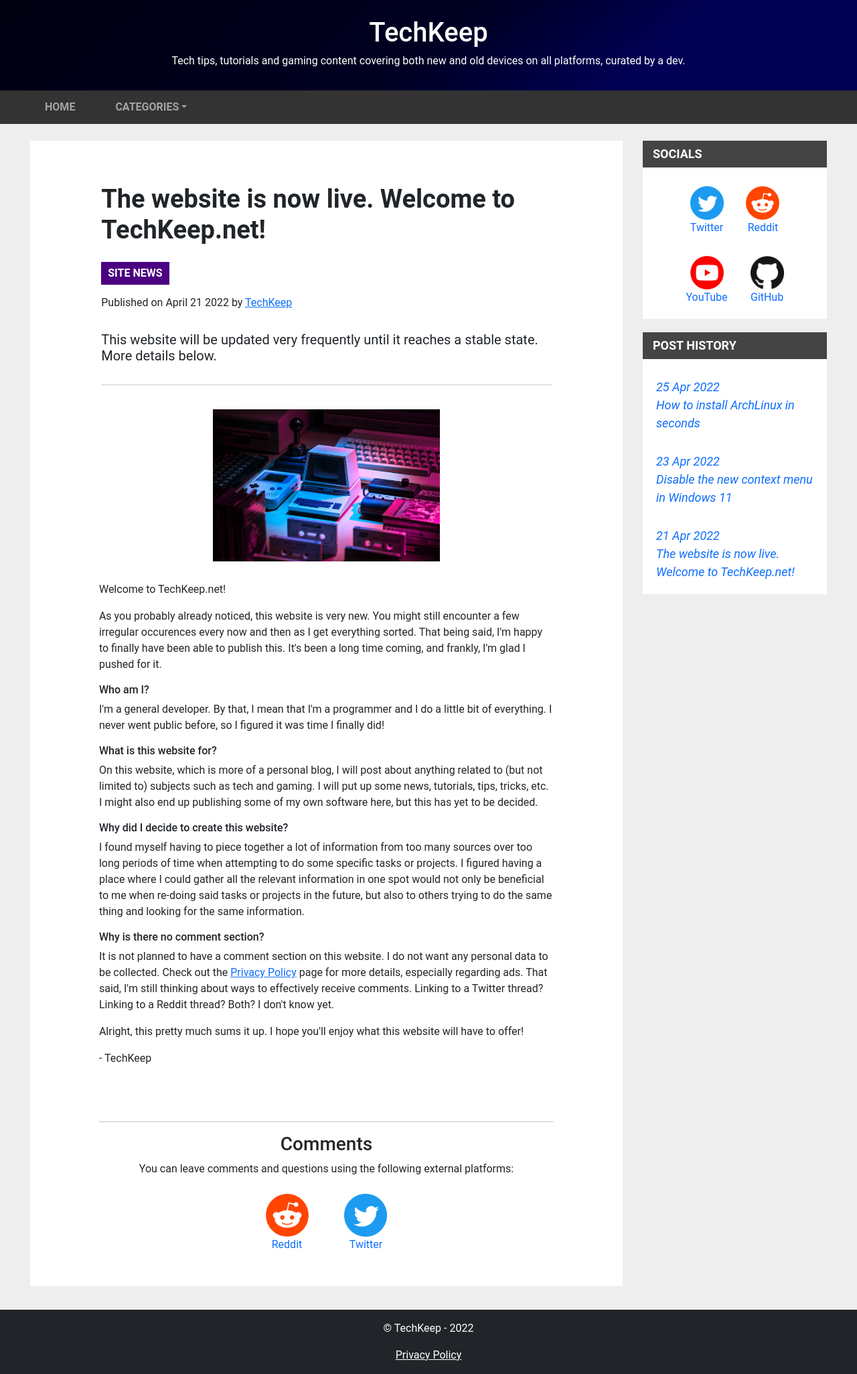
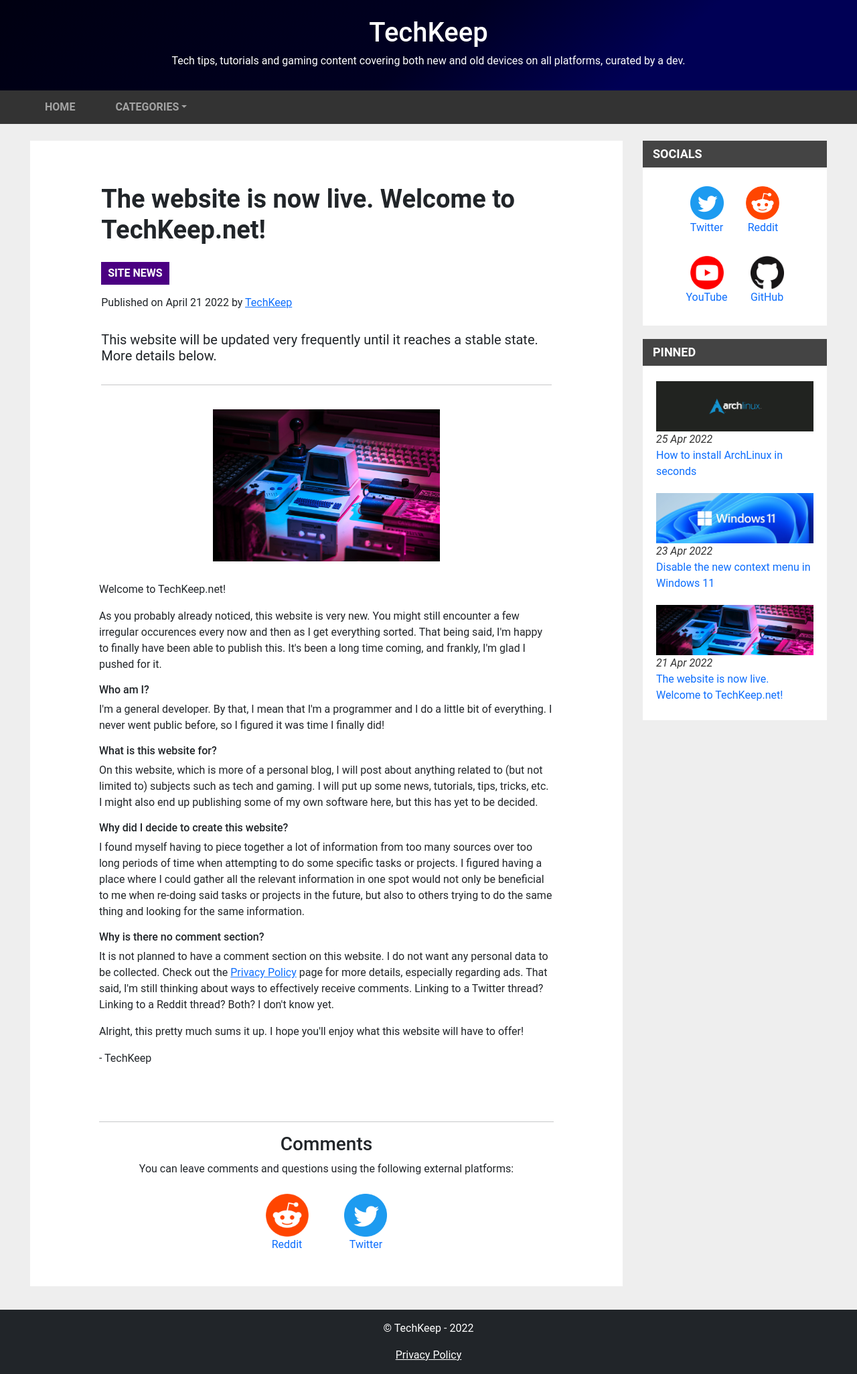
Before and after one commit to TechKeep/TechKeep.github.io, a Jekyll site: the page built from _posts/posts/2022-04-21-the-website-is-now-live-welcome-to-getxt-net.markdown, in a window 1280 px wide. Shown: the whole page at 67% size. Built offline with Jekyll 4.4.1, drawn with Linux system fonts in a browser that asks for light colours; nearby versions of some CDN libraries.

Commit message:
sidebar enhancement

```diff
--- a/_includes/sidebar.html
+++ b/_includes/sidebar.html
@@ -38,6 +38,53 @@
   </div> <!-- /the-sidebar-square -->
 
   <div class="the-sidebar-square">
+    <h3 class="the-sidebar-title">Pinned</h3>
+    <div class="the-sidebar-square-content">
+        {% for post in site.categories.pinned %}
+          <div class="post-history-item-container">
+            <a class="post-history-item-link" href="{{post.url}}">
+              <div>
+                <img class="post-history-item-image" alt="Preview of post image" src="{{post.image}}" height="100%" width="100%">
+                <span style="font-style:italic;color:#333;">{{post.date | date: "%-d %b %Y"}}</span>
+                <br>
+                <span>{{post.title}}</span>
+              </div>
+            </a>
+          </div>
+        {% endfor %}
+    </div>
+  </div> <!-- /the-sidebar-square -->
+
+  <!-- In development -->
+  <style>
+  .the-sidebar-square-content {
+    padding-bottom: 15px;
+  }
+  .post-history-item-container {
+    display:block;
+  }
+  .post-history-item-link {
+    text-decoration:none;display:inline-block;width:100%;padding:5px;margin:5px;margin-left:0px;
+  }
+  .post-history-item-link:hover {
+    background-color: #eee;
+  }
+  .post-history-item-image {
+    margin-right:5px;float:left;height:75px;width:100px;object-fit:cover;object-position:center;
+  }
+  @media screen and (max-width: 1400px) {
+    .post-history-item-image {
+      width: 100%;
+    }
+  }
+  @media screen and (max-width: 700px) {
+    .post-history-item-image {
+      width: 100px;
+    }
+  }
+  </style>
+
+  <!--<div class="the-sidebar-square">
     <h3 class="the-sidebar-title">Post history</h3>
     <div class="the-sidebar-square-content">
       <ul style="list-style-type:none;padding:0;margin:0;">
@@ -46,7 +93,7 @@
         {% endfor %}
       </ul>
     </div>
-  </div> <!-- /the-sidebar-square -->
+  </div>--> <!-- /the-sidebar-square -->
 
   <!--<div class="the-sidebar-square">
     <h3 class="the-sidebar-title">Advertisement</h3>
--- a/_posts/posts/2022-04-21-the-website-is-now-live-welcome-to-getxt-net.markdown
+++ b/_posts/posts/2022-04-21-the-website-is-now-live-welcome-to-getxt-net.markdown
@@ -7,7 +7,7 @@ authormainsociallink: https://twitter.com/TechKeepNet/
 layout: post
 category: post
 date: 2022-04-21 13:29:40
-categories: ['sidebar-posts', 'site-news']
+categories: ['pinned', 'site-news']
 cattagText: Site News
 cattag: site-news
 image: /img/post-headers/various_retro_tech.jpg
--- a/_posts/posts/2022-04-23-how-to-disable-the-new-context-menu-in-windows-11.markdown
+++ b/_posts/posts/2022-04-23-how-to-disable-the-new-context-menu-in-windows-11.markdown
@@ -7,7 +7,7 @@ authormainsociallink: https://twitter.com/TechKeepNet/
 layout: post
 category: post
 date: 2022-04-23 23:39:05
-categories: ['sidebar-posts', 'windows', 'windows-tips']
+categories: ['pinned', 'windows', 'windows-tips']
 cattagText: Windows
 cattag: windows
 image: /img/post-headers/windows11_logo_bg.jpg
--- a/_posts/posts/2022-04-25-how-to-install-archlinux-in-seconds.markdown
+++ b/_posts/posts/2022-04-25-how-to-install-archlinux-in-seconds.markdown
@@ -7,7 +7,7 @@ authormainsociallink: https://twitter.com/TechKeepNet/
 layout: post
 category: post
 date: 2022-04-25 12:39:15
-categories: ['sidebar-posts', 'linux', 'linux-tips']
+categories: ['pinned', 'linux', 'linux-tips']
 cattagText: Linux
 cattag: linux
 image: /img/post-headers/archlinux_logo_bg.png
```
